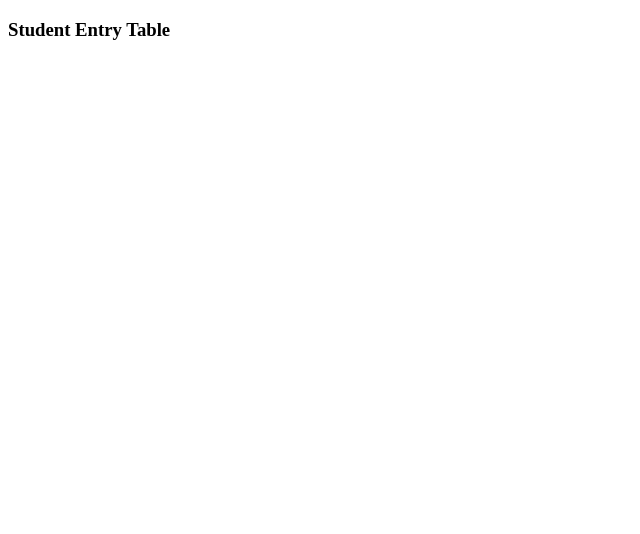
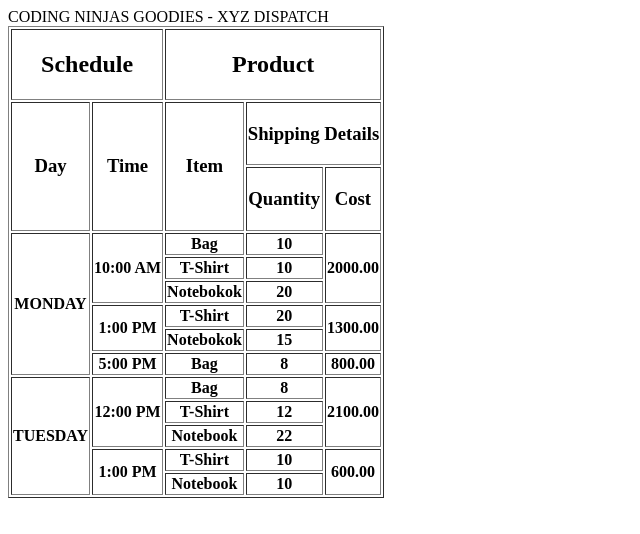
Before and after one commit to AratiR-05/LetsLearnGit, a plain HTML site: page table.html in a window 1280 px wide. Shown: the whole page, without its empty margins (0-640 px from the left). Drawn offline with Linux system fonts and the light colour scheme.

Commit message:
Adding Table in Table.html

```diff
--- a/table.html
+++ b/table.html
@@ -7,6 +7,98 @@
     <title>Table</title>
 </head>
 <body>
-    <h3>Student Entry Table</h3>
+    <caption>CODING NINJAS GOODIES - XYZ DISPATCH</caption>
+    <table border="1">
+        <thead>
+            <tr>
+                <th colspan="2">
+                    <h2>Schedule</h2>
+                </th>
+                <th colspan="3">
+                    <h2>Product</h2>
+                </th>
+            </tr>
+            <tr>
+                <th rowspan="2">
+                    <h3>Day</h3>
+                </th>
+                <th rowspan="2">
+                    <h3>Time</h3>
+                </th>
+                <th rowspan="2">
+                    <h3>Item</h3>
+                </th>
+                <th colspan="2">
+                    <h3 >Shipping Details</h3>
+        </th>
+               </tr>
+             <tr>
+            <th>
+                <h3>Quantity</h3>
+            </th>
+            <th><h3>Cost</h3></th>
+        </tr>
+        </thead>
+        <tbody>
+           <tr>
+        <th rowspan="6">MONDAY</th>
+        <th rowspan="3">10:00 AM</th>
+            <th>Bag</th>
+            <th>10</th>
+            <th rowspan="3">2000.00</th>
+        </tr>
+        <tr>
+            <th>T-Shirt</th>
+            <th>10</th>
+        </tr>
+        <tr>
+            <th>Notebokok</th>
+            <th>20</th>
+        </tr>
+        <tr>
+            <th rowspan="2">1:00 PM</th>
+            <th>T-Shirt</th>
+            <th>20</th>
+            <th rowspan="2">1300.00</th>
+        </tr>
+         <tr>
+            <th>Notebokok</th>
+            <th>15</th>
+        </tr>
+        <tr>
+            <th>5:00 PM</th>
+            <th>Bag</th>
+            <th>8</th>
+            <th>800.00</th>
+        </tr>
+
+        <tr>
+            <th rowspan="5">TUESDAY</th>
+            <th rowspan="3">12:00 PM</th>
+            <th>Bag</th>
+            <th>8</th>
+            <th rowspan="3">2100.00</th>
+        </tr>
+            <tr>
+            <th>T-Shirt</th>
+            <th>12</th>
+        </tr>
+            <tr>
+            <th>Notebook</th>
+            <th>22</th>
+        </tr>
+            <tr>
+            <th rowspan="2">1:00 PM</th>
+            <th>T-Shirt</th>
+            <th>10</th>
+            <th rowspan="2">600.00</th>
+        </tr>
+        <tr>
+            <th>Notebook</th>
+            <th>10</th>
+            </tr>
+
+        </tbody>
+    </table>
 </body>
 </html>
```
